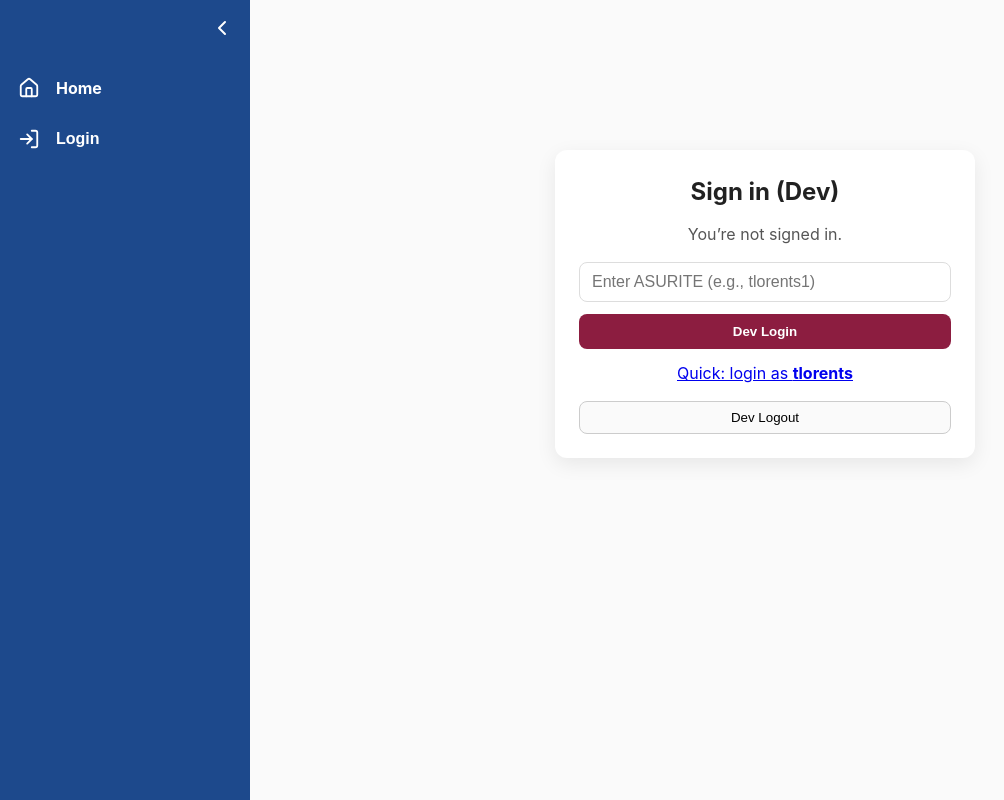
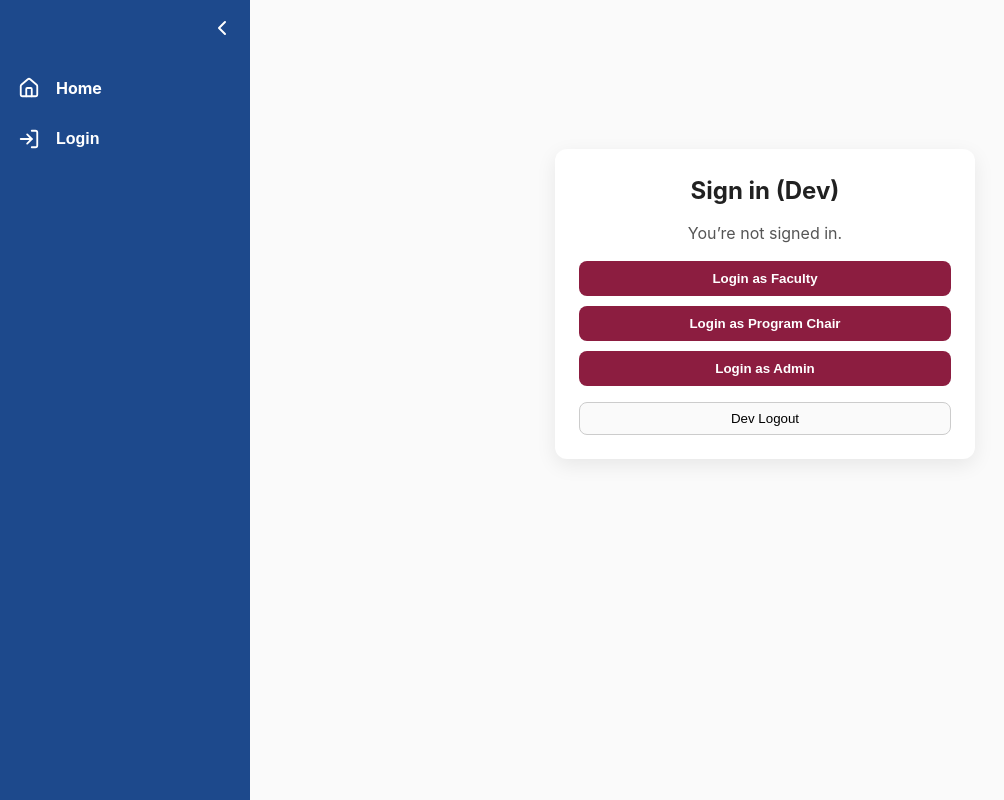
Before and after one commit to TroyJLorents-GH/ui-student-py, a React (Create React App) app: page /login in a window 1280 px wide. Shown: the whole page, without its empty margins (0-1004 px from the left). Built offline with nearby package versions, Linux system fonts and the light colour scheme; no server answers; what @mui/x-license would draw is missing.

Commit message:
feat(login): 3-role picker for portfolio RBAC demo

```diff
--- a/src/pages/Login.js
+++ b/src/pages/Login.js
@@ -5,7 +5,6 @@ const API = process.env.REACT_APP_API_URL || "";
 
 export default function Login() {
   const { asurite, refresh } = useAuth();
-  const [input, setInput] = useState('');
   const [busy, setBusy] = useState(false);
   const [err, setErr] = useState('');
 
@@ -61,31 +60,31 @@ export default function Login() {
           {asurite ? <>Currently signed in as <b>{asurite}</b></> : <>You’re not signed in.</>}
         </p>
 
-        <div style={{ marginTop: 16 }}>
-          <input
-            type="text"
-            placeholder="Enter ASURITE (e.g., tlorents1)"
-            value={input}
-            onChange={(e) => setInput(e.target.value)}
-            style={{ width: '100%', padding: '10px 12px', borderRadius: 8, border: '1px solid #ddd', fontSize: 16 }}
-          />
+        <div style={{ marginTop: 16, display: 'flex', flexDirection: 'column', gap: 10 }}>
           <button
-            onClick={() => impersonate(input.trim().toLowerCase())}
-            disabled={!input.trim() || busy}
-            style={{ marginTop: 12, width: '100%', padding: '10px 12px', borderRadius: 8, border: 'none',
+            onClick={() => impersonate('demo_faculty')}
+            disabled={busy}
+            style={{ width: '100%', padding: '10px 12px', borderRadius: 8, border: 'none',
               background: '#8c1d40', color: '#fff', fontWeight: 600, cursor: 'pointer', opacity: busy ? 0.7 : 1 }}
           >
-            {busy ? 'Signing in…' : 'Dev Login'}
+            Login as Faculty
           </button>
-        </div>
-
-         <div style={{ marginTop: 12 }}>
-          <a
-            href={`${API}/api/dev-impersonate?asurite=tlorents`}
-            onClick={(e) => { e.preventDefault(); impersonate('tlorents'); }}
+          <button
+            onClick={() => impersonate('demo_chair')}
+            disabled={busy}
+            style={{ width: '100%', padding: '10px 12px', borderRadius: 8, border: 'none',
+              background: '#8c1d40', color: '#fff', fontWeight: 600, cursor: 'pointer', opacity: busy ? 0.7 : 1 }}
           >
-            Quick: login as <b>tlorents</b>
-          </a>
+            Login as Program Chair
+          </button>
+          <button
+            onClick={() => impersonate('demo_admin')}
+            disabled={busy}
+            style={{ width: '100%', padding: '10px 12px', borderRadius: 8, border: 'none',
+              background: '#8c1d40', color: '#fff', fontWeight: 600, cursor: 'pointer', opacity: busy ? 0.7 : 1 }}
+          >
+            Login as Admin
+          </button>
         </div>
 
         <div style={{ marginTop: 16 }}>
```
